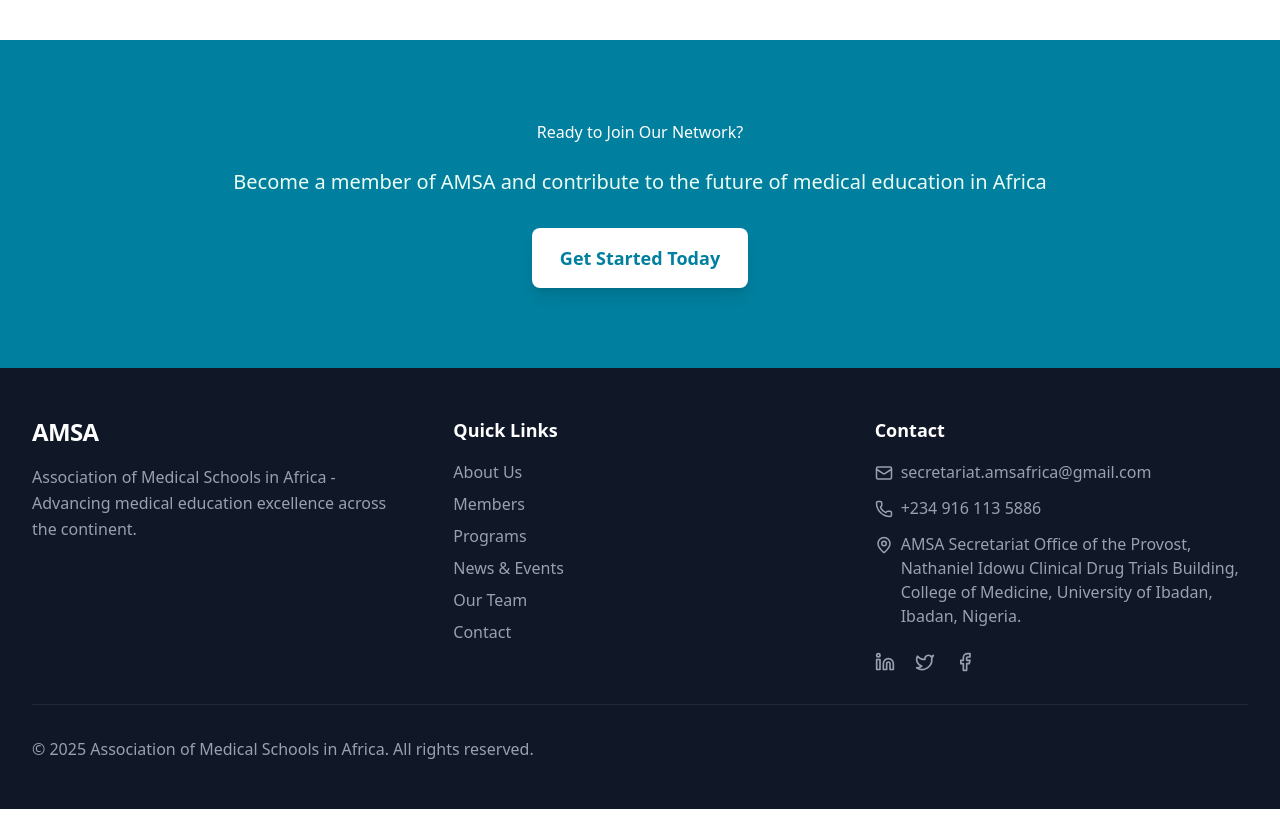
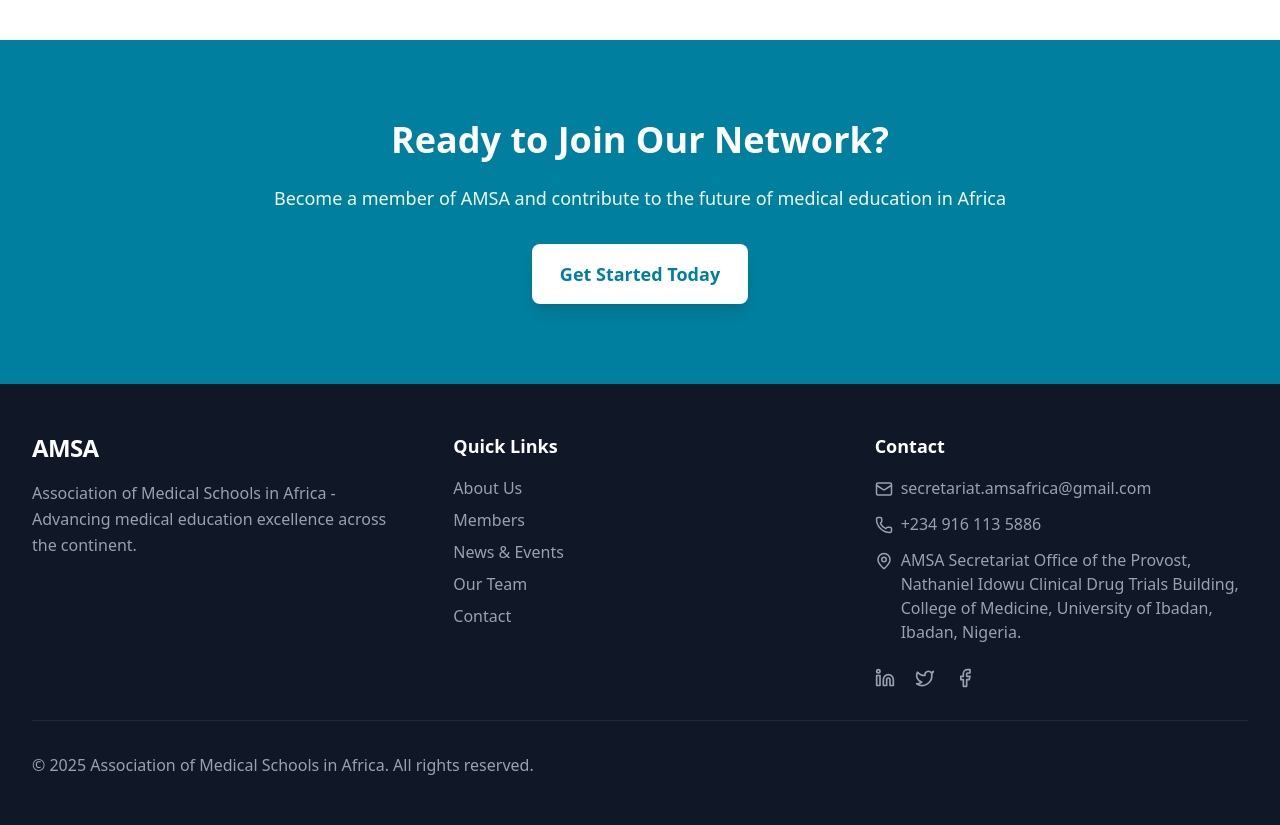
Before and after one commit to Tobi-Oyedele/AMSAfrica, a Next.js app: page / in a window 1280 px wide. Shown: the part 2080-2905 px from the top of the page. Built offline with nearby package versions, Linux system fonts and the light colour scheme.

Commit message:
Our Team

```diff
--- a/src/app/team/page.tsx
+++ b/src/app/team/page.tsx
@@ -1,5 +1,11 @@
 const page = () => {
-  return <div className="min-h-screen">team</div>;
+  return (
+    <section className="min-h-screen py-18 lg:py-6">
+      <div className="text-center text-gray-900 mb-6 text-5xl md:text-6xl font-semibold leading-tight">
+        Our Team
+      </div>
+    </section>
+  );
 };
 
 export default page;
--- a/src/components/Footer.tsx
+++ b/src/components/Footer.tsx
@@ -22,7 +22,6 @@
               {[
                 { label: "About Us", href: "/about" },
                 { label: "Members", href: "/members" },
-                { label: "Programs", href: "/programs" },
                 { label: "News & Events", href: "/news-events" },
                 { label: "Our Team", href: "/team" },
                 { label: "Contact", href: "/contact" },
--- a/src/components/Navbar/Navbar.tsx
+++ b/src/components/Navbar/Navbar.tsx
@@ -8,11 +8,11 @@
   const [isMenuOpen, setIsMenuOpen] = useState(false);
   return (
     <div>
-      <div className="md:hidden">
+      <div className="block lg:hidden">
         <MobileNav isMenuOpen={isMenuOpen} setIsMenuOpen={setIsMenuOpen} />
       </div>
 
-      <div className="hidden md:block">
+      <div className="hidden lg:block">
         <DesktopNav />
       </div>
     </div>
--- a/src/components/home/CTA.tsx
+++ b/src/components/home/CTA.tsx
@@ -3,8 +3,10 @@
   return (
     <section className="py-20 bg-primary text-white">
       <div className="max-w-4xl mx-auto px-4 sm:px-6 lg:px-8 text-center">
-        <h2 className="text-white mb-6">Ready to Join Our Network?</h2>
-        <p className="text-emerald-50 mb-8 text-xl">
+        <h2 className="text-white text-4xl font-semibold mb-6">
+          Ready to Join Our Network?
+        </h2>
+        <p className="text-emerald-50 mb-8 text-lg">
           Become a member of AMSA and contribute to the future of medical
           education in Africa
         </p>
```
Also changed, not shown: src/data/team.ts (added).
